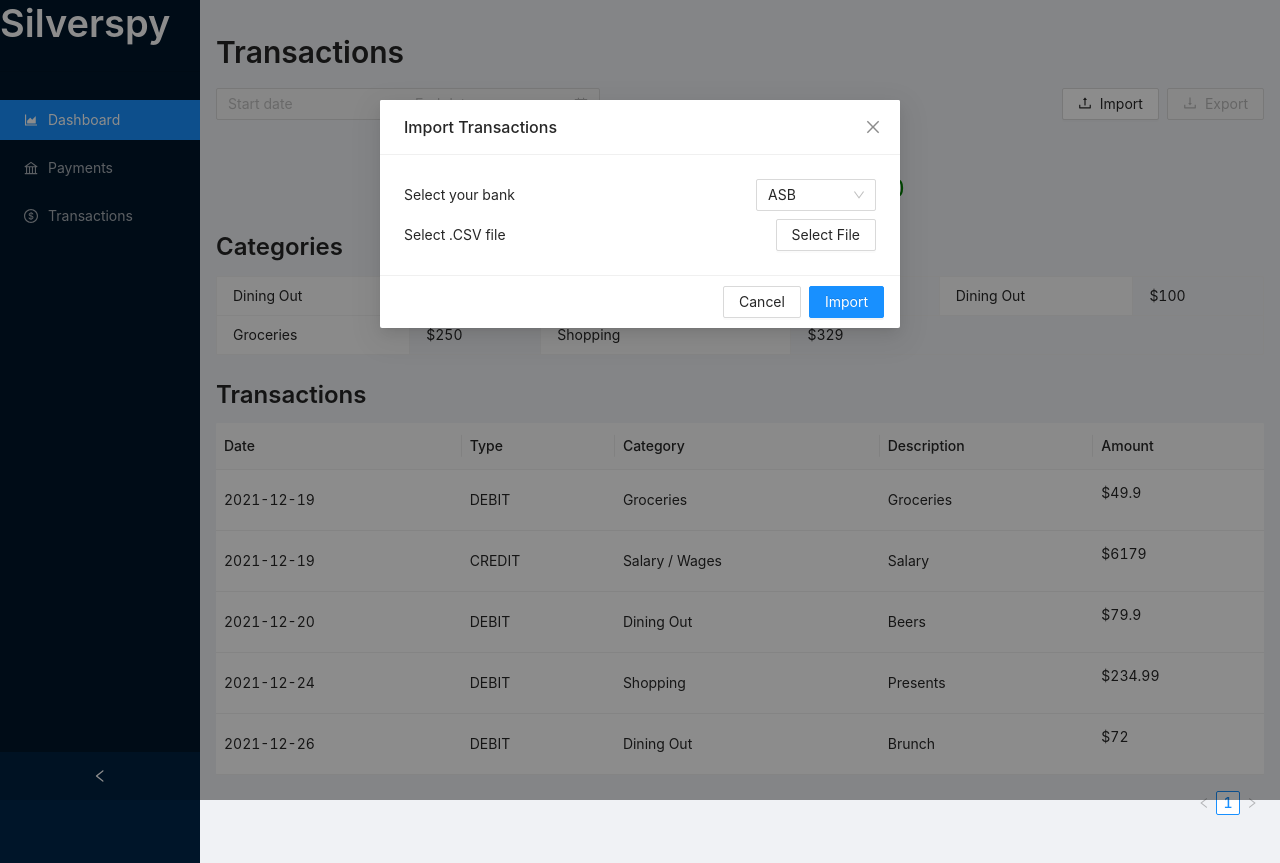
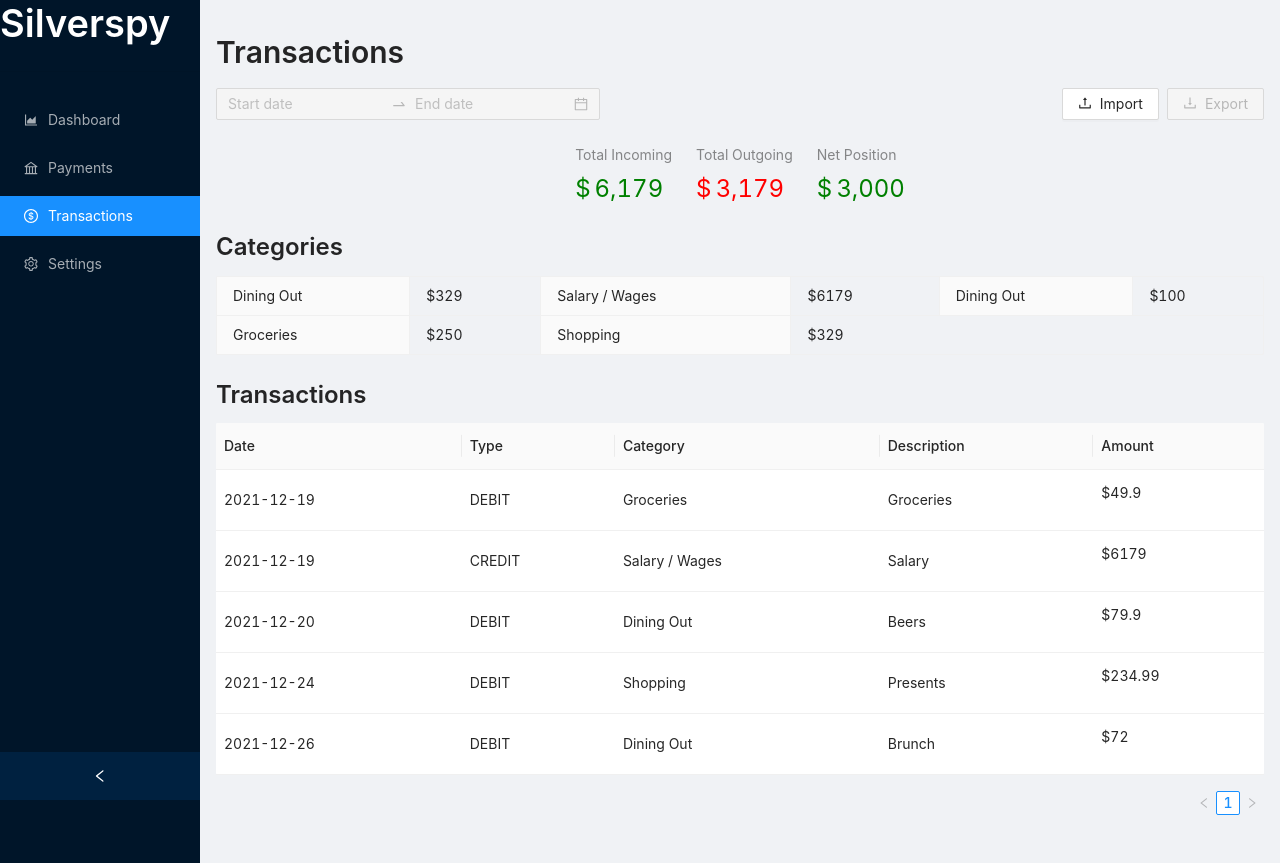
Before and after one commit to mttchpmn/silverspy-web, a Next.js app: page /transactions in a window 1280 px wide. Built offline with nearby package versions, Linux system fonts and the light colour scheme.

Commit message:
0004 Implement navigation

```diff
--- a/components/PageContainer.tsx
+++ b/components/PageContainer.tsx
@@ -1,21 +1,26 @@
 import React, {useState} from 'react';
-import {Layout, Menu, Breadcrumb, Typography, Divider} from 'antd';
+import {Layout, Menu, Breadcrumb, Typography, Divider, PageHeader} from 'antd';
 import {
     DesktopOutlined,
     PieChartOutlined,
     FileOutlined,
     TeamOutlined,
     UserOutlined,
-    AreaChartOutlined, BankOutlined, DollarOutlined,
+    AreaChartOutlined, BankOutlined, DollarOutlined, SettingOutlined,
 } from '@ant-design/icons';
+import Link from 'next/link';
+import {useRouter} from "next/router";
 
 const {Title} = Typography;
 const {Header, Content, Footer, Sider} = Layout;
 const {SubMenu} = Menu;
 
 // @ts-ignore
-export const PageContainer = ({children}) => {
+export const PageContainer = ({title, children}) => {
     const [collapsed, setCollapsed] = useState(false);
+    const router = useRouter();
+
+    console.log({foo: router.pathname})
 
     return (
         <Layout style={{minHeight: '100vh'}}>
@@ -23,22 +28,34 @@ export const PageContainer = ({children}) => {
                 <div className="logo">
                     <Title style={{color: "white"}}>Silverspy</Title>
                 </div>
-                <Divider />
-                <Menu theme="dark" defaultSelectedKeys={['1']} mode="inline">
-                    <Menu.Item key="1" icon={<AreaChartOutlined/>}>
-                        Dashboard
+                <Divider/>
+                <Menu theme="dark" defaultSelectedKeys={[router.pathname]} mode="inline">
+                    <Menu.Item key="/" icon={<AreaChartOutlined/>}>
+                        <Link href={"/"}>
+                            <a>Dashboard</a>
+                        </Link>
                     </Menu.Item>
-                    <Menu.Item key="2" icon={<BankOutlined/>}>
-                        Payments
+                    <Menu.Item key="/payments" icon={<BankOutlined/>}>
+                        <Link href={"/payments"}>
+                            <a>Payments</a>
+                        </Link>
                     </Menu.Item>
-                    <Menu.Item key="3" icon={<DollarOutlined/>}>
-                        Transactions
+                    <Menu.Item key="/transactions" icon={<DollarOutlined/>}>
+                        <Link href={"/transactions"}>
+                            <a>Transactions</a>
+                        </Link>
+                    </Menu.Item>
+                    <Menu.Item key="/settings" icon={<SettingOutlined/>}>
+                        <Link href={"/settings"}>
+                            <a>Settings</a>
+                        </Link>
                     </Menu.Item>
                 </Menu>
             </Sider>
             <Layout className="site-layout">
-                {/*<Header className="site-layout-background" style={{padding: 0}}/>*/}
+                {/*<Header style={{backgroundColor: "#f0f2f5"}}><Title level={2}>{title}</Title></Header>*/}
                 <Content style={{margin: '2rem 1rem'}}>
+                    <Title level={2}>{title}</Title>
                     {children}
                 </Content>
             </Layout>
--- a/pages/payments.tsx
+++ b/pages/payments.tsx
@@ -1,8 +1,11 @@
 import {NextPage} from "next";
+import {PageContainer} from "../components/PageContainer";
 
 const PaymentsPage: NextPage = () =>
 {
-    return (<div>Payments Page</div>)
+    return (
+        <PageContainer title={"Payments"}>Payments page</PageContainer>
+    )
 }
 
 export default PaymentsPage;
--- a/pages/transactions.tsx
+++ b/pages/transactions.tsx
@@ -16,7 +16,7 @@ const TransactionsPage: NextPage = () => {
     const [fromDate, setFromDate] = useState<Moment>(moment()); // TODO - Default dates
     const [toDate, setToDate] = useState<Moment>(moment());
 
-    const [importModalVisible, setImportModalVisible] = useState<boolean>(true);
+    const [importModalVisible, setImportModalVisible] = useState<boolean>(false);
 
     const {
         transactionData,
@@ -25,15 +25,15 @@ const TransactionsPage: NextPage = () => {
     } = useTransactions(fromDate.toISOString(), toDate.toISOString())
 
     if (hasError) return <div>ERROR</div>
-    if (isLoading) return <PageContainer>Loading...</PageContainer>
+    if (isLoading) return <PageContainer title={""}>Loading...</PageContainer>
 
     const {transactions, categoryTotals, totalIncoming, totalOutgoing, netPosition} = transactionData;
 
     console.log({categoryTotals})
 
     return (
-        <PageContainer>
-            <Title level={2}>Transactions</Title>
+        <PageContainer title={"Transactions"}>
+            {/*<Title level={2}>Transactions</Title>*/}
 
             <Space direction={"vertical"} size={"large"} style={{width: "100%"}}>
 
```
Also changed, not shown: pages/index.tsx (+7 -64 lines), pages/settings.tsx (added, +11 -0 lines).
